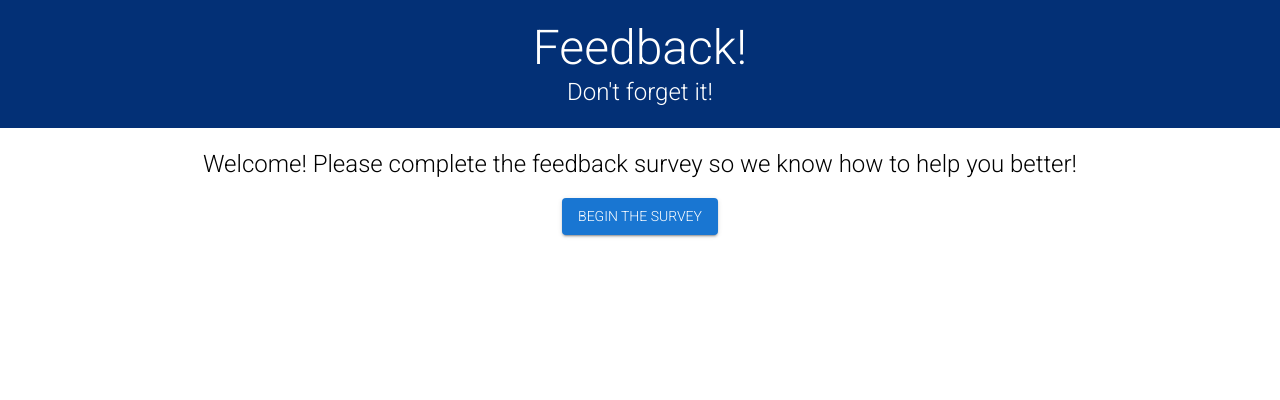
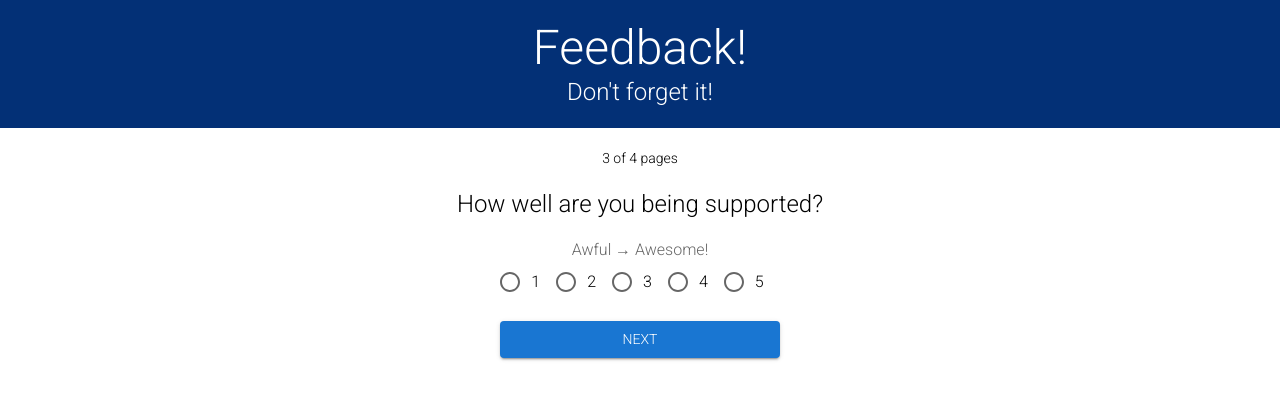
Before and after one commit to hesscm/Redux-Feedback-Loop, a React (Create React App) app: page /#/supported in a window 1280 px wide. Before the commit this address led to /#/. Shown: the top 400 px of the page. Built offline with nearby package versions, Linux system fonts and the light colour scheme.

Commit message:
some code cleanup

```diff
--- a/src/components/CommentsPage/CommentsPage.jsx
+++ b/src/components/CommentsPage/CommentsPage.jsx
@@ -26,6 +26,7 @@
     return (
         <>
             <Typography variant="subtitle2">4 of 4 pages</Typography>
+            <br />
             <Typography variant="h5">Any comments you want to leave?</Typography>
             <br />
             {/* form to add some text in a field */}
--- a/src/components/FeelingPage/FeelingPage.jsx
+++ b/src/components/FeelingPage/FeelingPage.jsx
@@ -41,12 +41,11 @@
             <br />
             <Typography variant="h5">How are you feeling today?</Typography>
             <br />
-
             {/* form to pick a radio button from 1-5. on submit, go to handleClickEvent function */}
             {/* MUI update: could not get this to work with FormControl alone */}
             <form onSubmit={handleClickEvent}>
-                <FormControl component="fieldset">
-                    <FormLabel component="legend">Awful --> Awesome!</FormLabel>
+                <FormControl component="fieldset">  {/*html arrow*/}
+                    <FormLabel component="legend">Awful &rarr; Awesome!</FormLabel>
                     <RadioGroup row>
                         <FormControlLabel
                             value="1"
--- a/src/components/SupportedPage/SupportedPage.jsx
+++ b/src/components/SupportedPage/SupportedPage.jsx
@@ -42,7 +42,7 @@
             {/* MUI update: could not get this to work with FormControl alone */}
             <form onSubmit={handleClickEvent}>
                 <FormControl component="fieldset">
-                    <FormLabel component="legend">Awful --> Awesome!</FormLabel>
+                    <FormLabel component="legend">Awful &rarr; Awesome!</FormLabel>
                     <RadioGroup row>
                         <FormControlLabel
                             value="1"
--- a/src/components/UnderstandingPage/UnderstandingPage.jsx
+++ b/src/components/UnderstandingPage/UnderstandingPage.jsx
@@ -43,7 +43,7 @@
             {/* MUI update: could not get this to work with FormControl alone */}
             <form onSubmit={handleClickEvent}>
                 <FormControl component="fieldset">
-                    <FormLabel component="legend">Awful --> Awesome!</FormLabel>
+                    <FormLabel component="legend">Awful &rarr; Awesome!</FormLabel>
                     <RadioGroup row>
                         <FormControlLabel
                             value="1"
```
